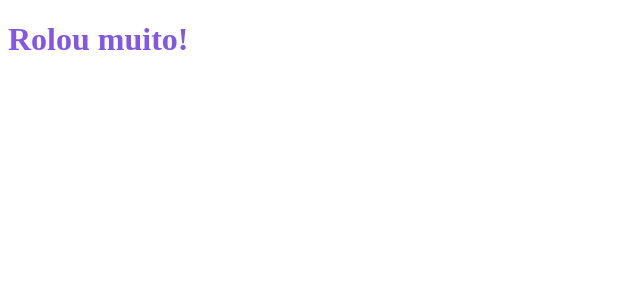
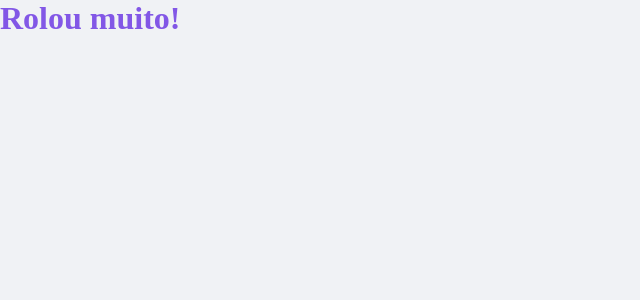
Before and after one commit to brunoaalexandre/bamoney, a React (Vite) app: page / in a window 1280 px wide. Shown: the top 300 px of the page, without its empty margins (0-640 px from the left). Built offline with nearby package versions, Linux system fonts and the light colour scheme.

Commit message:
Global Styles and Editor Config

```diff
--- a/src/App.tsx
+++ b/src/App.tsx
@@ -1,11 +1,15 @@
 import styled from "styled-components";
+import { GlobalStyle } from "./styles/global";
 
 const Title = styled.h1`
   color: #8257e6;
 `
 
 export function App() {
-  return(
-    <Title>Rolou muito!</Title>
+  return (
+    <>
+      <Title>Rolou muito!</Title>
+      <GlobalStyle />
+    </>
   );
 }
--- /dev/null
+++ b/src/styles/global.ts
@@ -0,0 +1,47 @@
+import { createGlobalStyle } from "styled-components";
+
+export const GlobalStyle = createGlobalStyle`
+    :root {
+        --background: #f0f2f5;
+        --red: #e52e4d;
+        --blue: #5429cc;
+
+        --blue-light: #6933ff;
+
+        --text-title: #363f5f;
+        --text-body: #969cb3;
+
+        --background: #f0f2f5;
+        --shape: #ffffff;
+    }
+
+    *{
+        margin: 0;
+        padding: 0;
+        box-sizing: border-box;
+    }
+
+    html {
+      @media (max-width: 1080px) {
+        font-size: 93.75%; // 15px
+      }
+
+      @media (max-width: 720px) {
+        font-size: 87.5%; // 14px
+      }
+    }
+
+    body {
+        background: var(--background);
+        -webkit-font-smoothing: antialiased;
+    }
+
+    button {
+      cursor: pointer;
+    }
+
+    [disabled] {
+      opacity: 0.6;
+      cursor: not-allowed;
+    }
+`;
```
Also changed, not shown: 1 other file (tests, documents, lock files or other folders).
